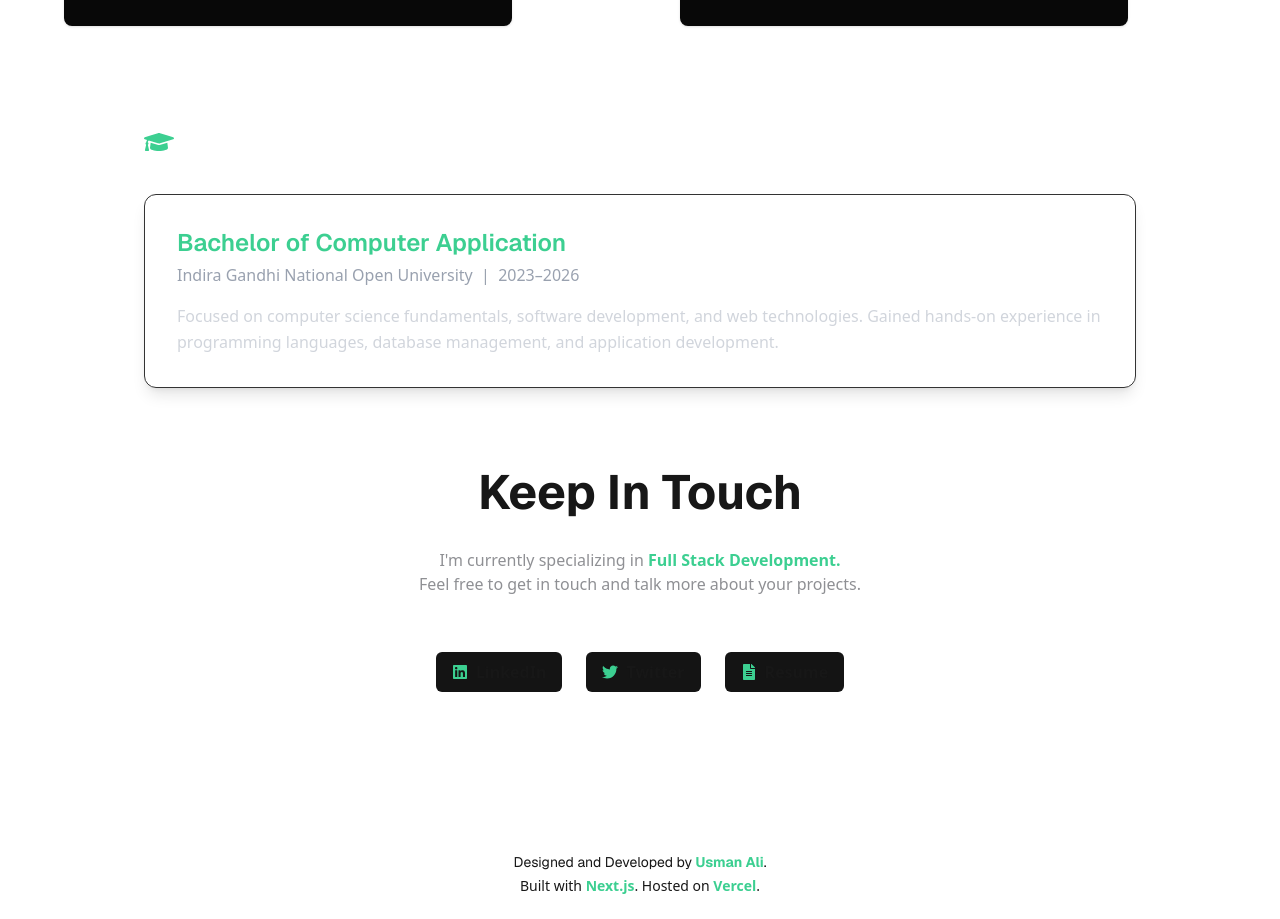
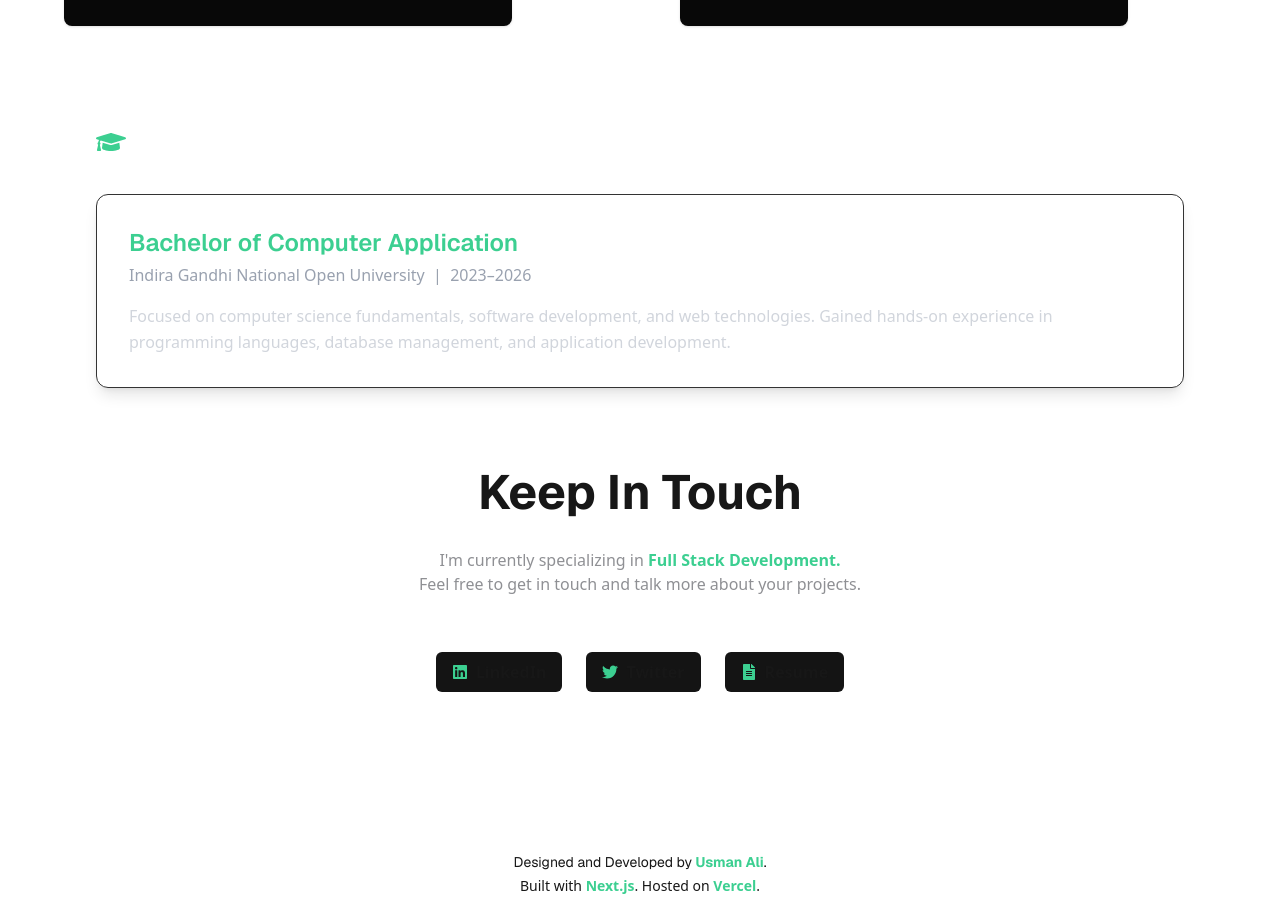
Before and after one commit to 0xDevUsman/Portfolio, a Next.js app: page / in a window 1280 px wide. Shown: the part 2660-3579 px from the top of the page. Built offline with nearby package versions, Linux system fonts and the light colour scheme.

Commit message:
fix some bugs

```diff
--- a/src/components/Education.tsx
+++ b/src/components/Education.tsx
@@ -10,7 +10,7 @@ const Education = () => {
         initial={{ opacity: 0, y: 30 }}
         animate={{ opacity: 1, y: 0 }}
         transition={{ duration: 0.6 }}
-        className="flex flex-col mt-20 w-full max-w-6xl px-4 sm:px-8 lg:px-20"
+        className="flex flex-col mt-20 w-full max-w-7xl px-4 sm:px-8 lg:px-20"
       >
         <motion.div
           initial={{ opacity: 0, y: 20 }}
```
